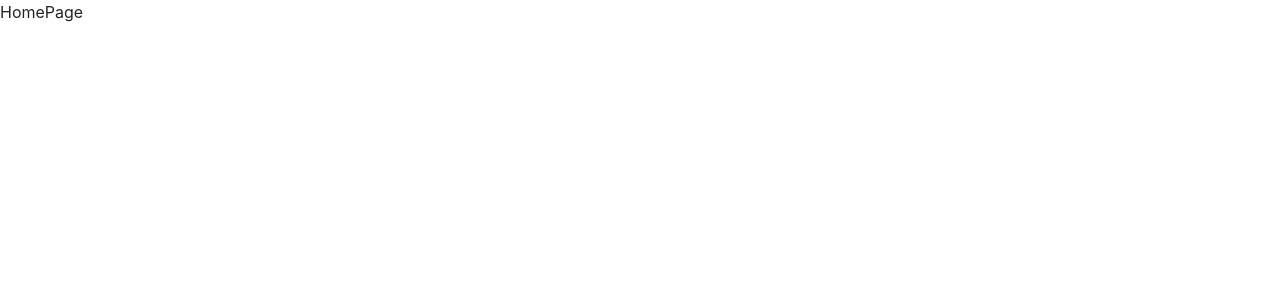
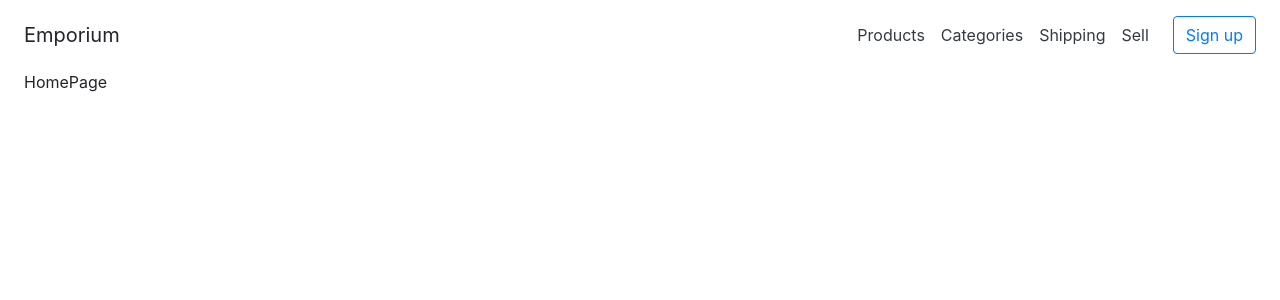
Before and after one commit to ChathuraWijekoon/Emporium-Client, a React (Create React App) app: page / in a window 1280 px wide. Shown: the top 300 px of the page. Built offline with nearby package versions, Linux system fonts and the light colour scheme.

Commit message:
feat(layout): base layout setup

```diff
--- a/src/app/layout/App.jsx
+++ b/src/app/layout/App.jsx
@@ -1,12 +1,25 @@
 import React, { Fragment } from 'react';
-import { Route, withRouter } from 'react-router-dom';
+import { Route, withRouter, Switch } from 'react-router-dom';
 import HomePage from '../../features/home/HomePage';
+import NavBar from '../../features/nav/NavBar';
 
 const App = ({ location }) => {
     return (
-        <Fragment>
-            <Route exact path="/" component={HomePage} />
-        </Fragment>
+        <div className="container-fluid p-3 px-md-4">
+            <Route
+                // path={'/(.+)'}
+                render={() => (
+                    <Fragment>
+                        <NavBar />
+                        <div>
+                            <Switch>
+                                <Route exact path="/" component={HomePage} />
+                            </Switch>
+                        </div>
+                    </Fragment>
+                )}
+            />
+        </div>
     );
 };
 
--- a/src/app/layout/styles.scss
+++ b/src/app/layout/styles.scss
@@ -1,5 +1 @@
 @import '~bootstrap/scss/bootstrap';
-
-/* body {
-    background-color: rgb(234, 234, 234) !important;
-} */
--- /dev/null
+++ b/src/features/nav/NavBar.jsx
@@ -0,0 +1,28 @@
+import React from 'react';
+
+const NavBar = () => {
+    return (
+        <div className="d-flex flex-column flex-md-row align-items-center mb-3 bg-white">
+            <h5 className="my-0 mr-md-auto font-weight-normal">Emporium</h5>
+            <nav className="my-2 my-md-0 mr-md-3">
+                <a className="p-2 text-dark" href="#">
+                    Products
+                </a>
+                <a className="p-2 text-dark" href="#">
+                    Categories
+                </a>
+                <a className="p-2 text-dark" href="#">
+                    Shipping
+                </a>
+                <a className="p-2 text-dark" href="#">
+                    Sell
+                </a>
+            </nav>
+            <a className="btn btn-outline-primary" href="#">
+                Sign up
+            </a>
+        </div>
+    );
+};
+
+export default NavBar;
```
